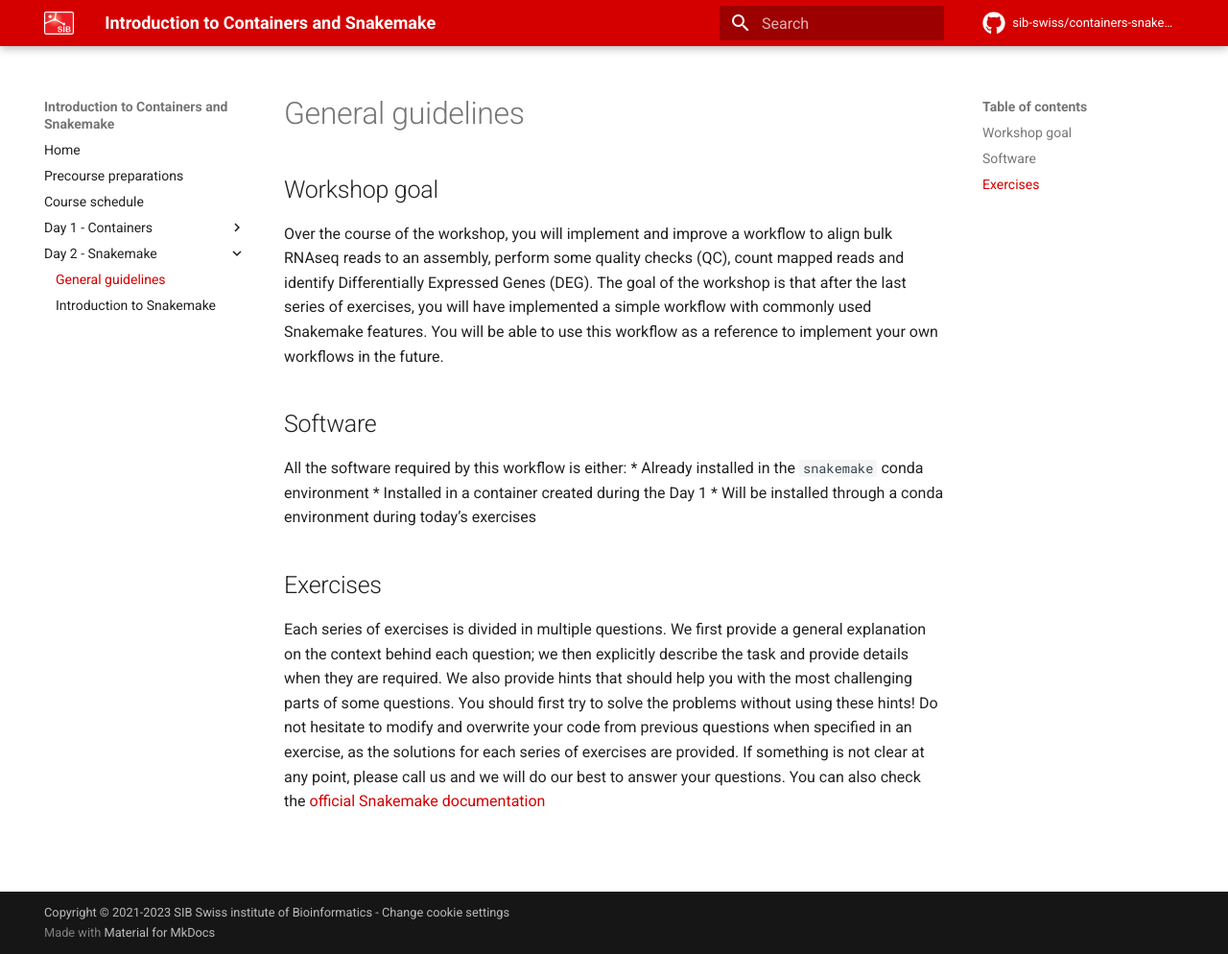
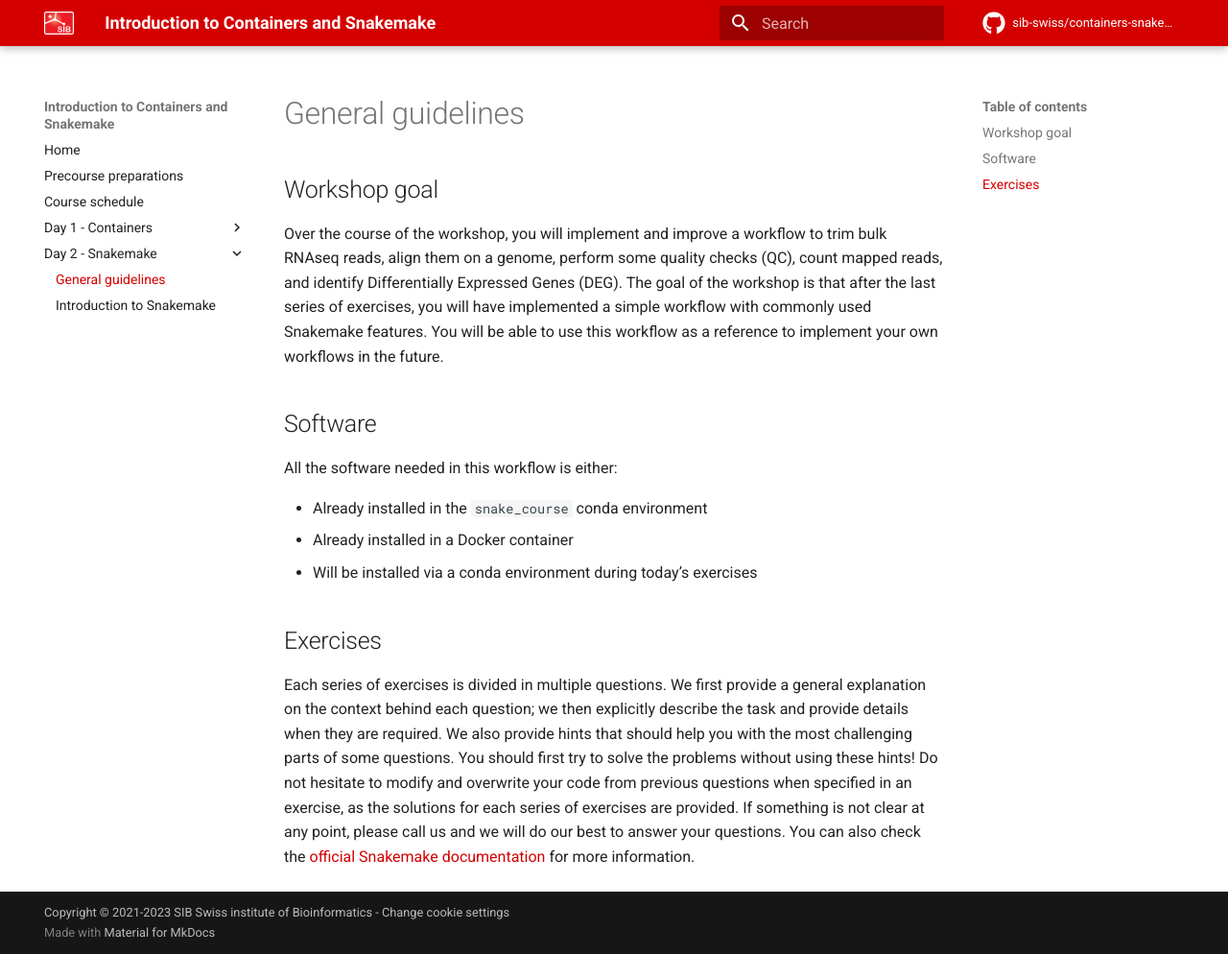
Before and after one commit to sib-swiss/containers-introduction-training, an MkDocs documentation site: the page built from docs/course_material/day2/1_guidelines.md, in a window 1280 px wide and 994 px high. Shown: the whole window at 96% size. Built offline with MkDocs 1.6.1 and Material for MkDocs 9.7.7, drawn with Linux system fonts in a browser that asks for light colours; comment, search, counter and statistics services are not loaded; the version menu is left out.

Commit message:
Standardised descriptions and explanations

```diff
--- a/docs/course_material/day2/1_guidelines.md
+++ b/docs/course_material/day2/1_guidelines.md
@@ -1,14 +1,15 @@
 ## Workshop goal
 
-Over the course of the workshop, you will implement and improve a workflow to align bulk RNAseq reads to an assembly, perform some quality checks (QC), count mapped reads and identify Differentially Expressed Genes (DEG). The goal of the workshop is that after the last series of exercises, you will have implemented a simple workflow with commonly used Snakemake features. You will be able to use this workflow as a reference to implement your own workflows in the future.
+Over the course of the workshop, you will implement and improve a workflow to trim bulk RNAseq reads, align them on a genome, perform some quality checks (QC), count mapped reads, and identify Differentially Expressed Genes (DEG). The goal of the workshop is that after the last series of exercises, you will have implemented a simple workflow with commonly used Snakemake features. You will be able to use this workflow as a reference to implement your own workflows in the future.
 
 ## Software
 
-All the software required by this workflow is either:
-* Already installed in the `snakemake` conda environment
-* Installed in a container created during the Day 1
-* Will be installed through a conda environment during today's exercises
+All the software needed in this workflow is either:
+
+* Already installed in the `snake_course` conda environment
+* Already installed in a Docker container
+* Will be installed via a conda environment during today's exercises
 
 ## Exercises
 
-Each series of exercises is divided in multiple questions. We first provide a general explanation on the context behind each question; we then explicitly describe the task and provide details when they are required. We also provide hints that should help you with the most challenging parts of some questions. You should first try to solve the problems without using these hints! Do not hesitate to modify and overwrite your code from previous questions when specified in an exercise, as the solutions for each series of exercises are provided. If something is not clear at any point, please call us and we will do our best to answer your questions. You can also check the [official Snakemake documentation](https://snakemake.readthedocs.io/en/stable/index.html)
+Each series of exercises is divided in multiple questions. We first provide a general explanation on the context behind each question; we then explicitly describe the task and provide details when they are required. We also provide hints that should help you with the most challenging parts of some questions. You should first try to solve the problems without using these hints! Do not hesitate to modify and overwrite your code from previous questions when specified in an exercise, as the solutions for each series of exercises are provided. If something is not clear at any point, please call us and we will do our best to answer your questions. You can also check the [official Snakemake documentation](https://snakemake.readthedocs.io/en/stable/index.html) for more information.
```
Also changed, not shown: docs/course_material/day2/2_introduction_snakemake.md (+44 -39 lines).
